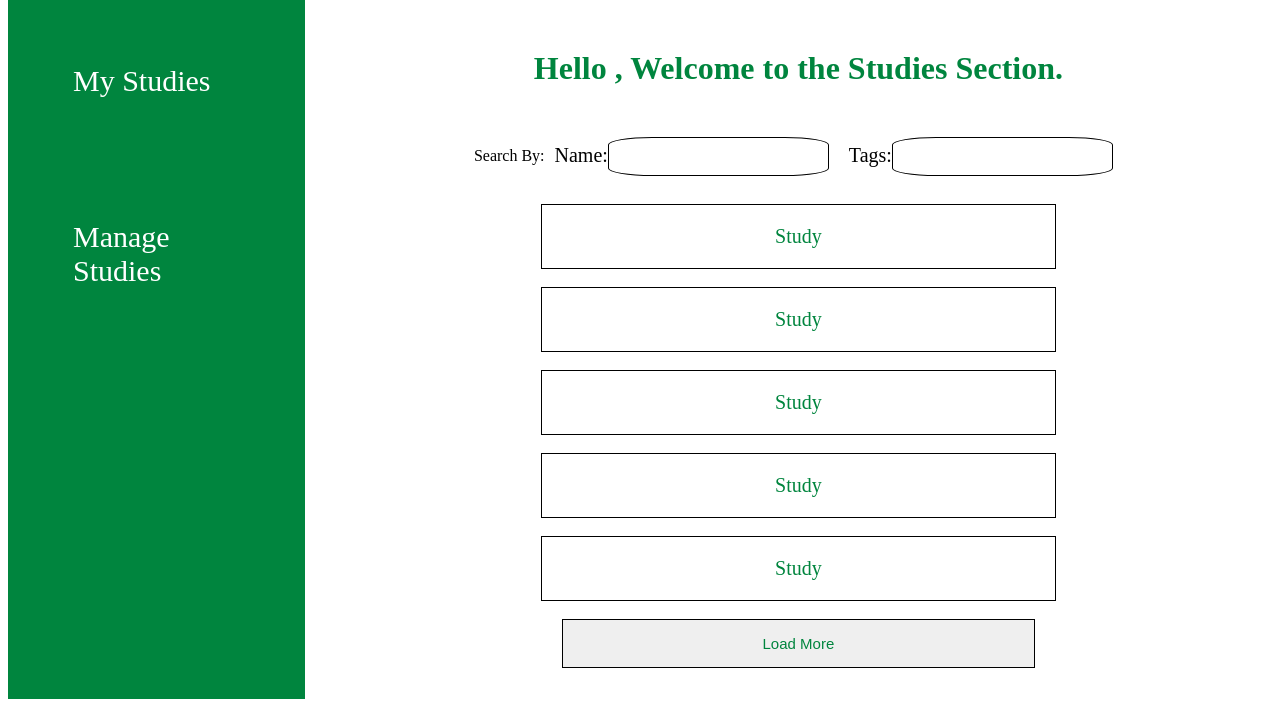
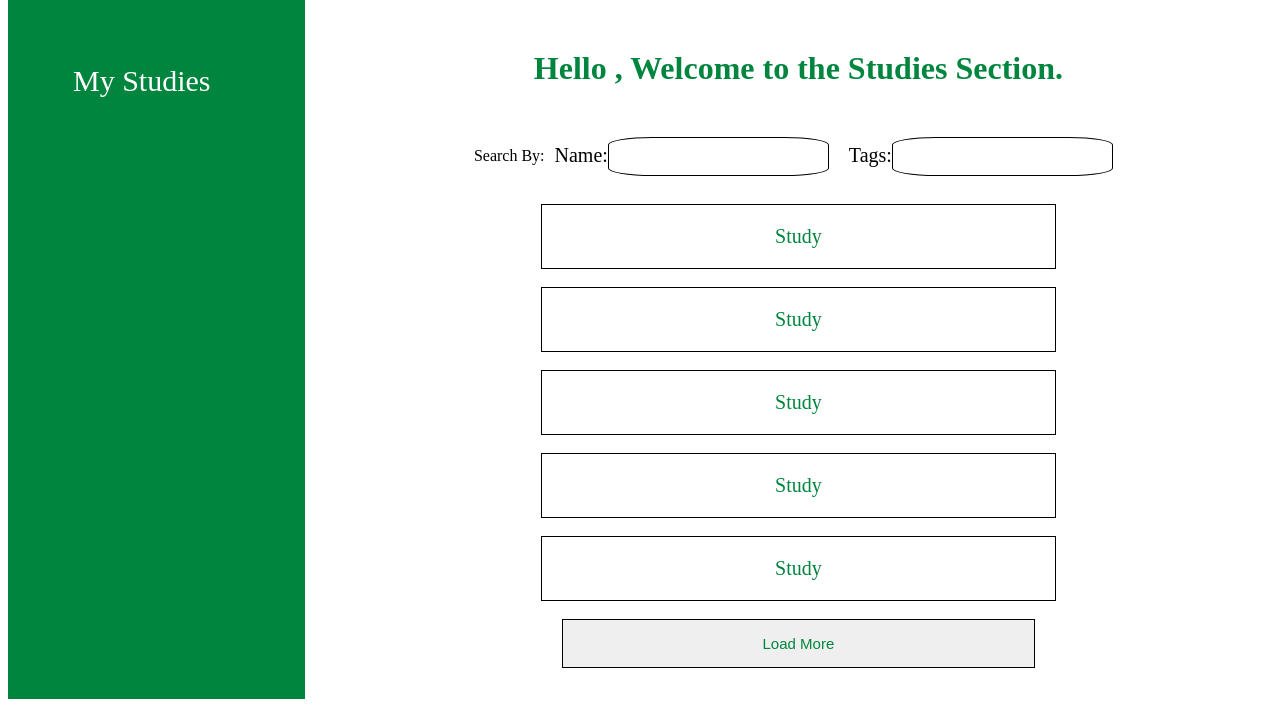
Before and after one commit to Geary-E/Capstone-Project, a PHP site: page /studies.php in a window 1280 px wide. Shown: the part 161-868 px from the top of the page. Run offline with PHP 8.4, Linux system fonts and the light colour scheme; data that the repository does not hold is empty.

Commit message:
Update studies.php

```diff
--- a/src/studies.php
+++ b/src/studies.php
@@ -46,7 +46,11 @@ elseif (isset($_SESSION['person_name'])) {
                 My Studies
                 </div><br><br>
                 <div class="second-section">
-                    <a href="manageStudies.php">Manage Studies</a>
+                <?php
+                if (isset($_SESSION['researcher_name'])) {
+                echo '<a href="manageStudies.php">Manage Studies</a>';
+                }
+                ?>
                 </div>
             </div>
 
```
